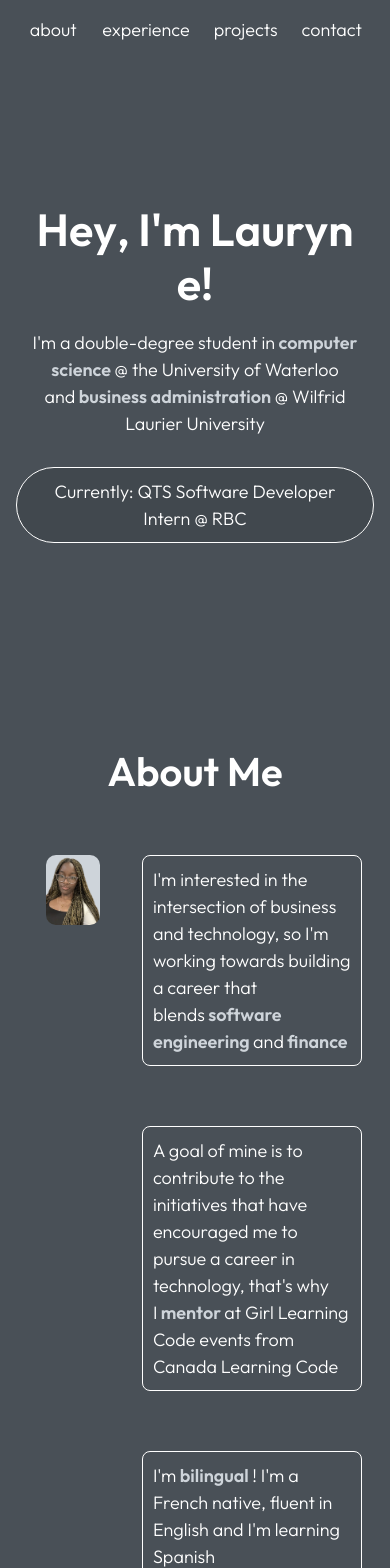
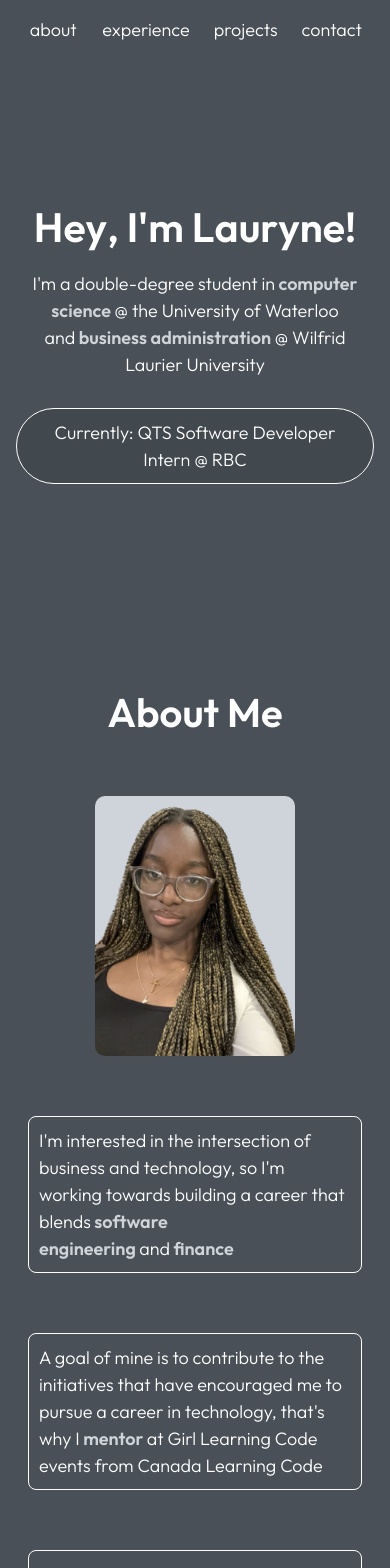
Before and after one commit to lauryneada/personal_website, a React (Vite) app: page / in a window 390 px wide. Shown: the top 1568 px of the page. Built offline with nearby package versions, Linux system fonts and the light colour scheme.

Commit message:
improved responsiveness

```diff
--- a/src/App.jsx
+++ b/src/App.jsx
@@ -48,12 +48,12 @@ function About() {
       </Fade>
       <Container>
         <Row>
-          <Col classname="col-headshot">
+          <Col xs="12" sm="4" className="col-headshot">
             <img className="headshot" src="lauryne_headshot.png"></img>
           </Col>
 
 
-          <Col className="col-facts">
+          <Col xs="12" sm="8" className="col-facts">
             <Fade right>
             <p className="fact">I'm interested in the intersection of business and technology, so I'm working towards building a career that blends<mark>software engineering</mark>and<mark>finance</mark></p>
             </Fade>
@@ -180,7 +180,7 @@ function Card({project, children}) {
   return (
     <div className="card">
 
-        <div classname="card-img">
+        <div className="card-img">
           <img className="desc" src={project.img}></img>
         </div>
 
--- a/src/App.scss
+++ b/src/App.scss
@@ -108,6 +108,10 @@ mark {
   border-radius: 10px;
 }
 
+.col-headshot{
+  margin-bottom: 60px;
+}
+
 .col-card {
   display: flex;
   justify-content: center;
@@ -184,7 +188,7 @@ mark {
 }
 
 .contact-logo{
-  width: 30%;
+  width: 35%;
   height:auto;
   padding:25px;
   border-radius: 8px;
@@ -272,10 +276,10 @@ mark {
   }
 }
 
-
+// phone sizes
 @media (max-width:500px) {
   h1 {
-    font-size:45px;
+    font-size:41px;
   }
 
   h2{
@@ -295,7 +299,7 @@ mark {
   }
 
   .contact-logo{
-    width:75%;
+    width:90%;
   }
 
 
@@ -305,16 +309,17 @@ mark {
   }
 
   .arrow-down img{
-    width:80%;
+    //width:40%;
     padding-top:10px;
   }
 
 
 }
 
+// tablet sizes
 @media (max-width:1000px) and (min-width:501px) {
   .contact-logo{
-    width:65%;
+    width:60%;
   }
 
   h1 {
```
